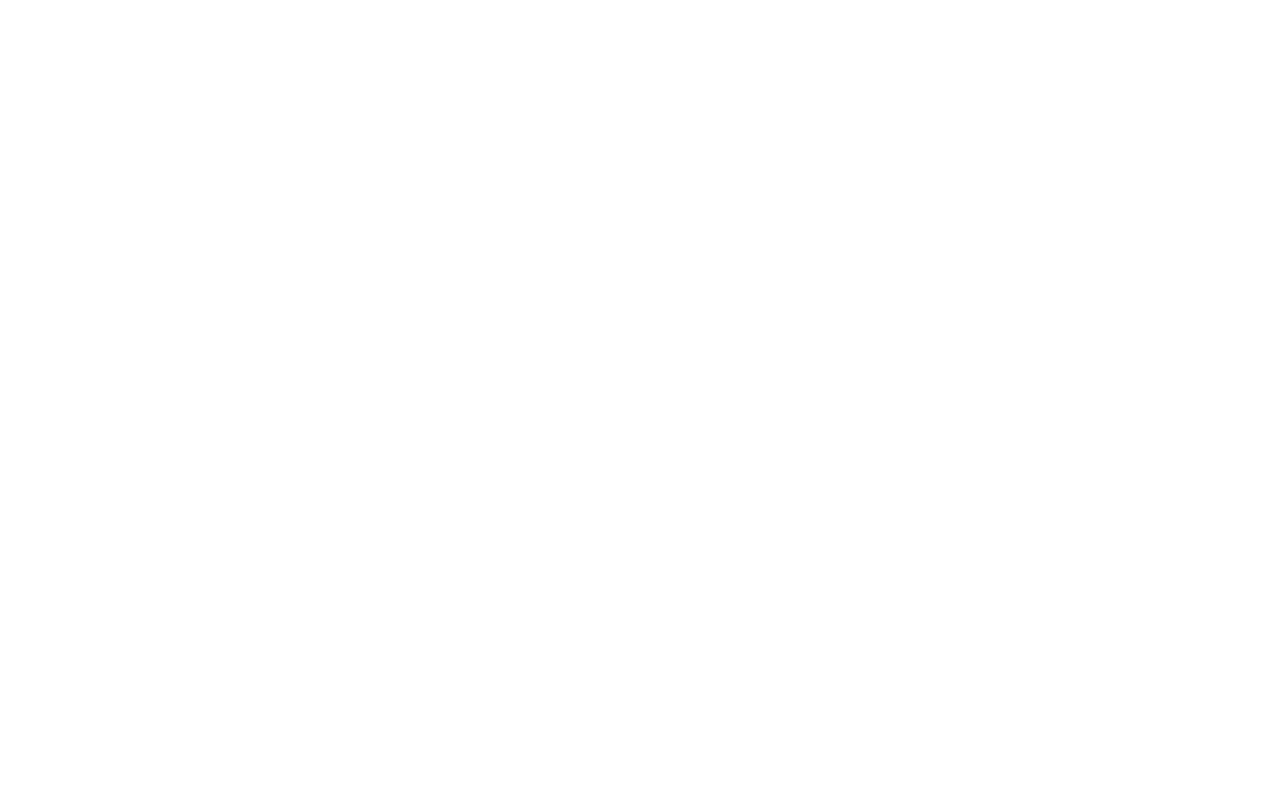
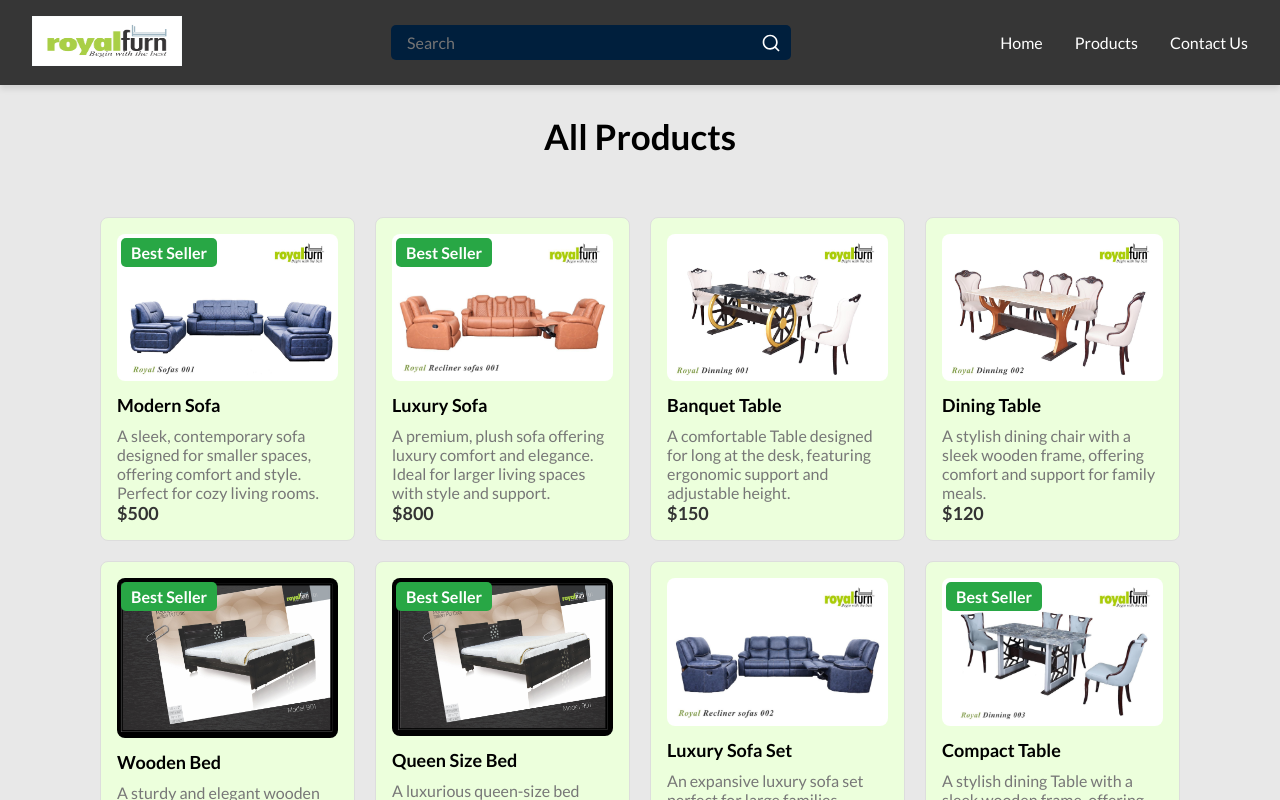
Before and after one commit to sriharibyreddy96/furn-royal, a React (Create React App) app: page /product in a window 1280 px wide. Before the commit this address had no page. Shown: the top 800 px of the page. Built offline with nearby package versions, Linux system fonts and the light colour scheme.

Commit message:
routes commit

```diff
--- a/src/App.js
+++ b/src/App.js
@@ -19,7 +19,7 @@
         <Route path="/product/:id" element={<ProductPage />} />
         {/* <Route path="/products" element={<ProductPage />} /> */}
         <Route path="/contact" element={<Contactpage />} />
-        <Route path="/products" element={<AllProducts />} />
+        <Route path="/product" element={<AllProducts />} />
 
       </Routes>
     </BrowserRouter>
--- a/src/components/HomePage/Hero/Hero.js
+++ b/src/components/HomePage/Hero/Hero.js
@@ -265,7 +265,7 @@
         {/* Logo */}
         {/* <h1>RoyalFurn</h1> */}
         {/* <Link to='/'><img src={logo} alt='Logo' /></Link> */}
-        <a href="/">
+        <a href="/furn-royal">
           <img src={logo} alt="Logo" />
         </a>
 
@@ -277,7 +277,7 @@
 
         {/* Desktop Links */}
         <LinksContainer>
-          <LinkStyled to="/" smooth={true} duration={500}>
+          <LinkStyled to="/furn-royal" smooth={true} duration={500}>
             Home
           </LinkStyled>
           <LinkStyled to="products" smooth={true} duration={500}>
@@ -295,7 +295,7 @@
 
         {/* Mobile Links */}
         <MobileLinks open={menuOpen}>
-          <LinkStyled to="/" smooth={true} duration={500}>
+          <LinkStyled to="/furn-royal" smooth={true} duration={500}>
             Home
           </LinkStyled>
           <LinkStyled to="products" smooth={true} duration={500}>
--- a/src/components/HomePage/navbar/Navbar.jsx
+++ b/src/components/HomePage/navbar/Navbar.jsx
@@ -165,9 +165,9 @@
 
         {/* Desktop Links */}
         <LinksContainer>
-          <Link href="/">Home</Link>
-          <Link href="/products">Products</Link>
-          <Link href="/contact">Contact Us</Link>
+          <Link href="/furn-royal">Home</Link>
+          <Link href="/furn-royal/product">Products</Link>
+          <Link href="/furn-royal/contact">Contact Us</Link>
         </LinksContainer>
 
         {/* Mobile Menu Icon */}
@@ -177,9 +177,9 @@
 
         {/* Mobile Links */}
         <MobileLinks open={menuOpen}>
-          <Link href="/">Home</Link>
-          <Link href="/products">Products</Link>
-          <Link href="/contact">Contact Us</Link>
+          <Link href="/furn-royal">Home</Link>
+          <Link href="/furn-royal/product">Products</Link>
+          <Link href="/furn-royal/contact">Contact Us</Link>
           {/* <SearchContainer>
             <input type="text" placeholder="Search" />
             <RiSearchLine size={20} />
--- a/src/components/products/product/ProductList.jsx
+++ b/src/components/products/product/ProductList.jsx
@@ -159,6 +159,7 @@
   font-size: 18px;
   margin-left: 150px;
   font-weight: bold;
+  margin-top: 20px;
 
   span {
     color: #555;
```
